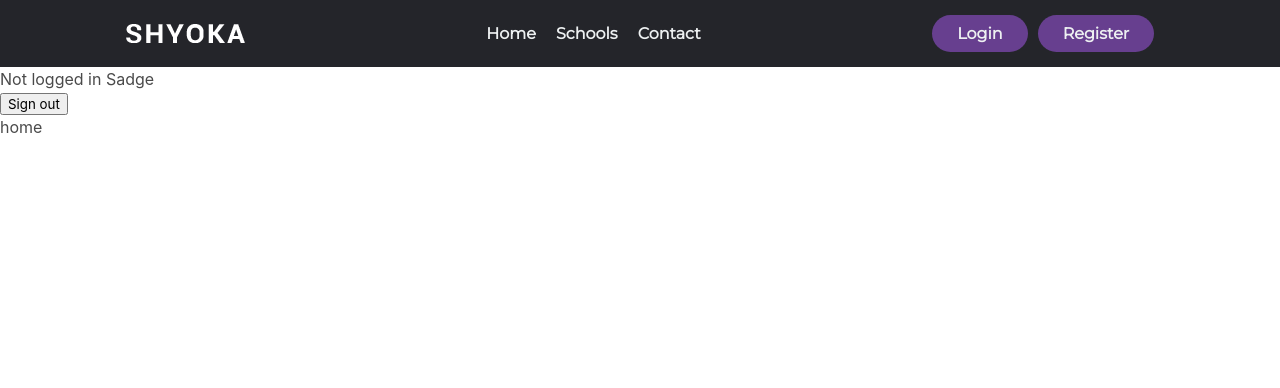
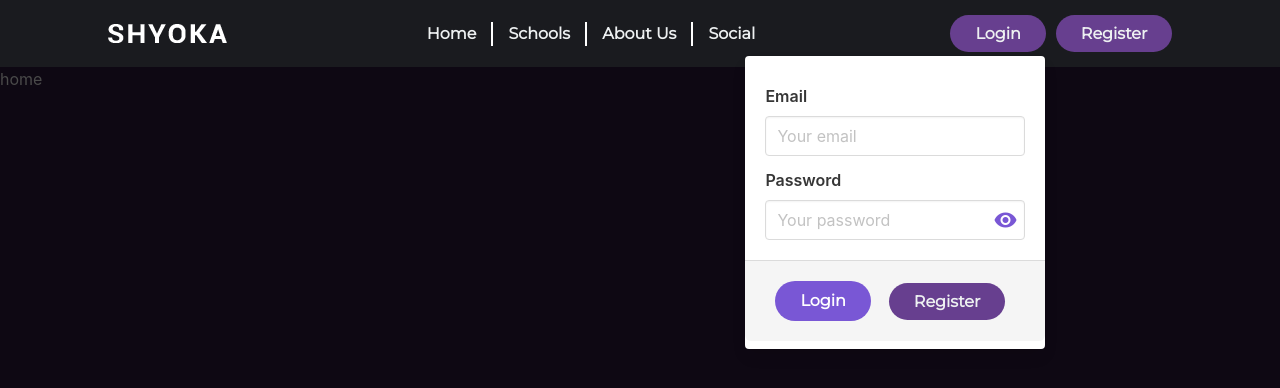
Before and after one commit to xrexy/Shyoka, a Vue app in the folder client/: page / in a window 1280 px wide. Both pictures are taken after a click on the button "Login". Shown: the top 388 px of the page. Built offline with nearby package versions, Linux system fonts and the light colour scheme; no server answers.

Commit message:
Navigation bar - Login and Register(TODO) implementation

```diff
--- a/client/public/index.html
+++ b/client/public/index.html
@@ -8,6 +8,7 @@
     <title><%= htmlWebpackPlugin.options.title %></title>
 
     <link rel="preconnect" href="https://fonts.gstatic.com" />
+    <link rel="stylesheet" href="https://cdn.jsdelivr.net/npm/@mdi/font@5.8.55/css/materialdesignicons.min.css">
     <link
       href="https://fonts.googleapis.com/css2?family=Montserrat&display=swap"
       rel="stylesheet"
--- a/client/src/App.vue
+++ b/client/src/App.vue
@@ -1,18 +1,15 @@
 <template>
   <div id="app">
     <NavigationBar />
-    <Header />
     <router-view />
   </div>
 </template>
 
 <script>
 import NavigationBar from '@/components/NavigationBar.vue';
-import Header from './components/Header.vue';
 
 export default {
   components: {
-    Header,
     NavigationBar,
   },
 };
--- a/client/src/components/NavigationBar.vue
+++ b/client/src/components/NavigationBar.vue
@@ -1,23 +1,138 @@
 <template>
   <div>
     <header class="level">
-      <a href="#" class="level-item"><img src="../assets/logo.png" alt="SHYOKA" class="logo"/></a>
+      <a href="/" class="level-item"><img src="../assets/logo.png" alt="SHYOKA" class="logo"/></a>
       <nav class="level-item">
         <ul class="nav__links">
-          <li><a href="#">Home</a></li>
-          <li><a href="#">Schools</a></li>
-          <li><a href="#">Contact</a></li>
+          <li><a href="/">Home</a></li>
+          <li><a href="/schools">Schools</a></li>
+          <li><a href="/about">About Us</a></li>
+          <li><a href="/social">Social</a></li>
         </ul>
       </nav>
-      <div class="level-item">
-        <a href="#"><button>Login</button></a>
-        <a href="#"><button class="is-danger">Register</button></a>
+      <div class="level-item" v-if="!isLoggedIn">
+        <b-dropdown position="is-bottom-left" append-to-body aria-role="menu" trap-focus>
+          <template #trigger>
+            <a class="level-item" role="button">
+              <button>Login</button>
+            </a>
+          </template>
+
+          <b-dropdown-item aria-role="menu-item" :focusable="false" custom paddingless>
+            <form @submit.prevent="login">
+              <div class="modal-card" style="width:300px;">
+                <section class="modal-card-body">
+                  <b-field v-if="error">
+                    <span style="font-size: 14px; color: red;">{{ error }}</span>
+                  </b-field>
+                  <b-field label="Email">
+                    <b-input type="email" placeholder="Your email" v-model="email" required>
+                    </b-input>
+                  </b-field>
+
+                  <b-field label="Password">
+                    <b-input
+                      type="password"
+                      password-reveal
+                      placeholder="Your password"
+                      v-model="password"
+                      required
+                    >
+                    </b-input>
+                  </b-field>
+                </section>
+                <footer class="modal-card-foot">
+                  <b-button @click.prevent="login" label="Login" type="is-primary" />
+                  <!-- <span style="font-size: 16px;">or</span> -->
+                  <a href="/register"><button type="button" class="is-danger">Register</button></a>
+                </footer>
+              </div>
+            </form>
+          </b-dropdown-item>
+        </b-dropdown>
+
+        <a href="/register"><button class="is-danger">Register</button></a>
+      </div>
+      <div class="level-item" v-if="isLoggedIn">
+        <b-dropdown position="is-bottom-left" append-to-body aria-role="menu">
+          <template #trigger>
+            <a class="level-item" role="button">
+              <span>{{ user.email }}</span>
+              <b-icon icon="menu-down"></b-icon>
+            </a>
+          </template>
+
+          <b-dropdown-item style="outline: 0;" custom>
+            Logged as <b>{{ user.email }}</b>
+          </b-dropdown-item>
+
+          <hr class="dropdown-divider" />
+
+          <b-dropdown-item class="user-dropdown-item" has-link custom>
+            <a href="/profile">
+              <b-icon icon="account"></b-icon>
+              Profile
+            </a>
+          </b-dropdown-item>
+          <b-dropdown-item class="user-dropdown-item" has-link custom>
+            <a href="/settings">
+              <b-icon icon="cog"></b-icon>
+              Settings
+            </a>
+          </b-dropdown-item>
+
+          <hr class="dropdown-divider" />
+
+          <b-dropdown-item class="user-dropdown-item" custom>
+            <div @click.prevent="logout">
+              <b-icon icon="logout"></b-icon>
+              Logout
+            </div>
+          </b-dropdown-item>
+        </b-dropdown>
       </div>
     </header>
   </div>
 </template>
 
+<script>
+import { mapState } from 'vuex';
+
+export default {
+  methods: {
+    async login() {
+      await this.$store.dispatch('auth/login', {
+        email: this.email.trim(),
+        password: this.password,
+      });
+      this.email = '';
+      this.password = '';
+    },
+    logout() {
+      console.log('logout');
+      this.$store.dispatch('auth/logout');
+    },
+  },
+  computed: mapState('auth', ['error', 'isLoggedIn', 'user']),
+  data() {
+    return {
+      email: '',
+      password: '',
+    };
+  },
+};
+</script>
+
 <style scoped>
+.user-dropdown-item {
+  outline: 0;
+}
+
+.user-dropdown-item:hover {
+  background-color: #f5f5f5;
+  cursor: pointer;
+}
+
 li,
 a,
 button {
@@ -30,7 +145,7 @@ button {
 
 header {
   align-items: center;
-  background-color: #24252a;
+  background-color: #1a1b1f;
   padding: 15px;
 }
 
@@ -44,7 +159,13 @@ header {
 
 .nav__links li {
   display: inline-block;
-  margin-left: 20px;
+  padding: 0px 15px;
+  border-right: 2px solid white;
+}
+
+.nav__links li:last-child {
+  padding-right: 0px;
+  border: none;
 }
 
 .nav__links li a {
@@ -66,6 +187,7 @@ button {
   border-radius: 50px;
   cursor: pointer;
   transition: all 0.2s ease 0s;
+  outline: none;
 }
 
 button:hover {
--- a/client/src/router/index.js
+++ b/client/src/router/index.js
@@ -27,7 +27,7 @@ const routes = [
     path: '/about',
     name: 'About',
     component: () => import('../views/About.vue'),
-    meta: { requiresLogin: true },
+    // meta: { requiresLogin: true },
   },
 
   { path: '*', redirect: '/' },
--- a/client/src/views/Home.vue
+++ b/client/src/views/Home.vue
@@ -1,5 +1,5 @@
 <template>
-  <div class="home">
+  <div id="home">
     <h1>home</h1>
   </div>
 </template>
@@ -7,3 +7,11 @@
 <script>
 export default {};
 </script>
+
+<style scoped>
+#home {
+  height: 100vh;
+  min-height:100%;
+  background-color: #0e0813;
+}
+</style>
```
